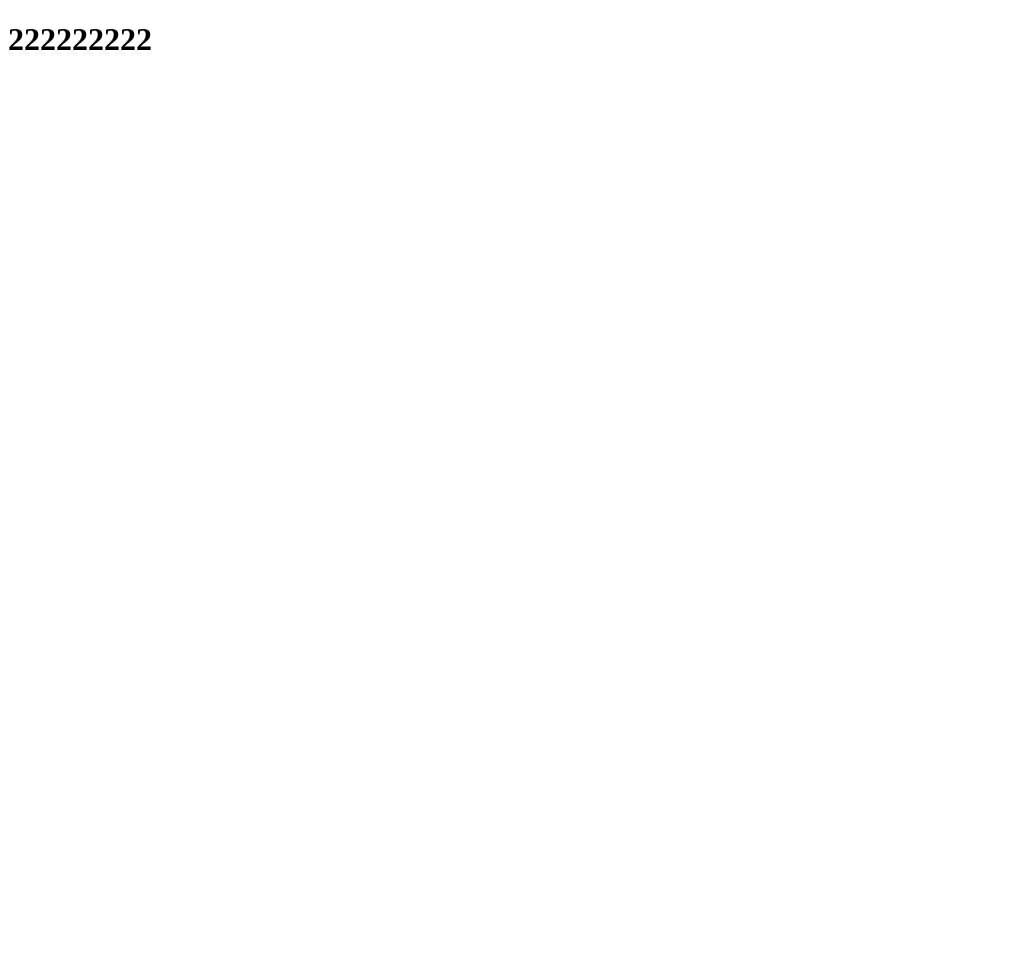
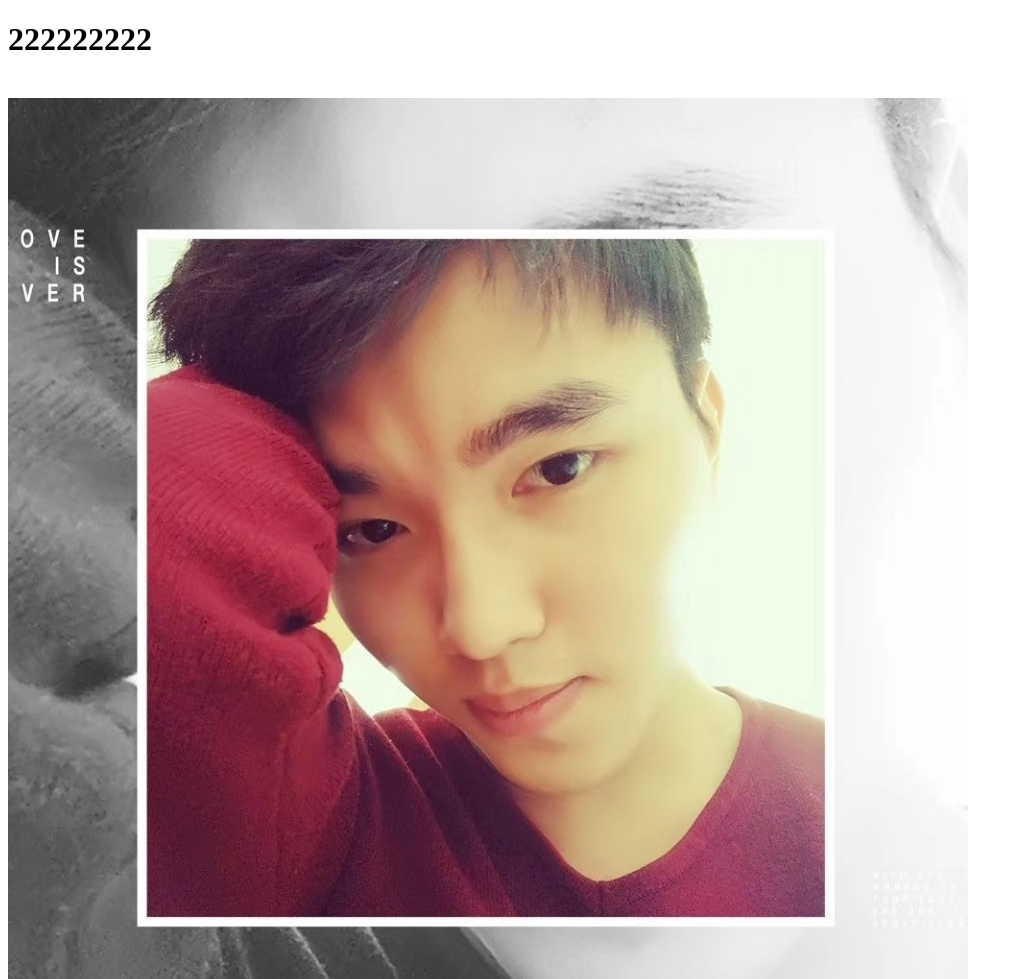
Before and after one commit to minghua123/studyGitHub36, a plain HTML site: page index.html in a window 1280 px wide. Shown: the top 979 px of the page, without its empty margins (0-1023 px from the left). Before the commit the page ends 800 px from the top, so only its background shows below. Drawn offline with Linux system fonts and the light colour scheme.

Commit message:
这是一个首页

```diff
--- a/index.html
+++ b/index.html
@@ -8,5 +8,7 @@
 </head>
 <body>
     <h1>222222222</h1>
+    <br>
+    <img src="./haha.jpg" alt="">
 </body>
 </html>
```
Also changed, not shown: haha.jpg (added).
